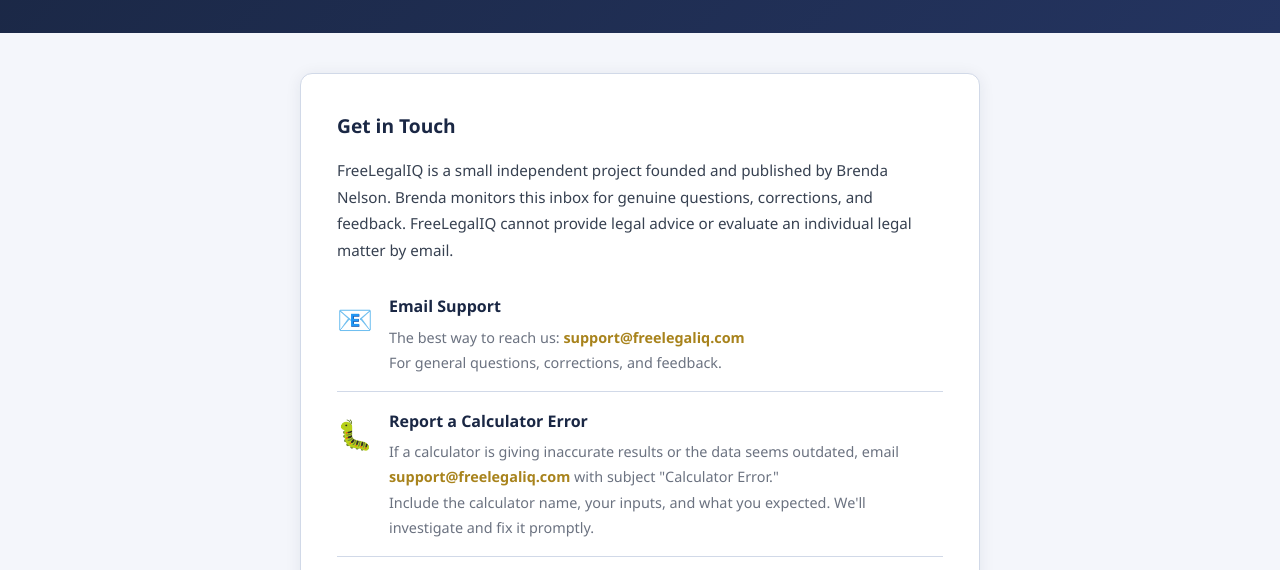
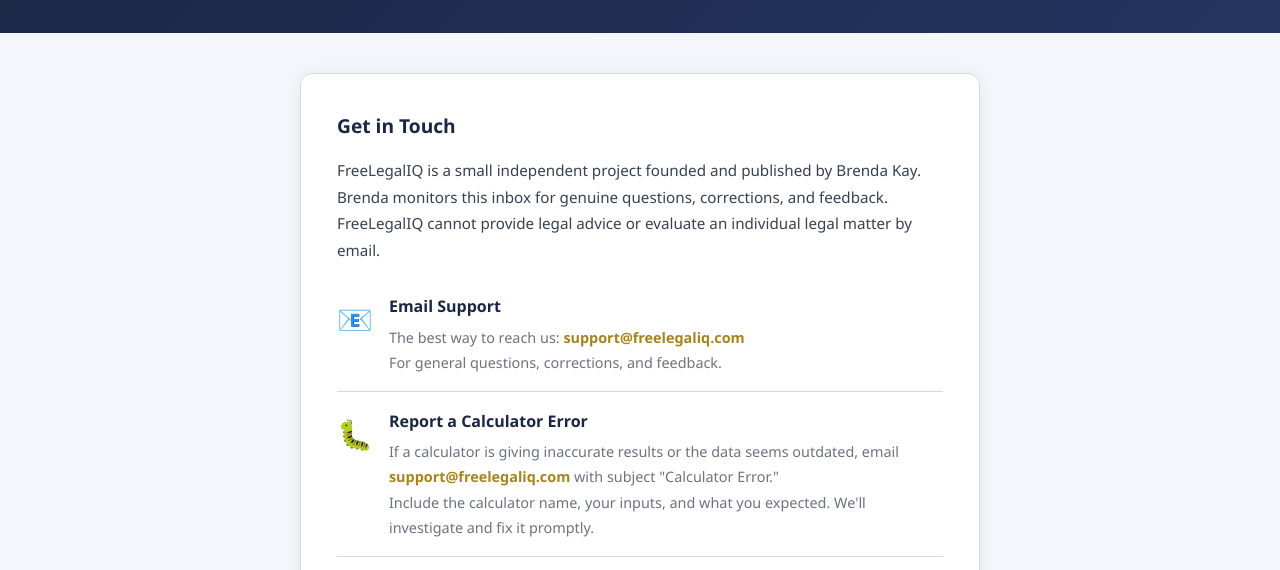
Before and after one commit to otis4brenda/freelegaliq, a plain HTML site: page contact.html in a window 1280 px wide. Shown: the part 226-796 px from the top of the page. Drawn offline with Linux system fonts and the light colour scheme.

Commit message:
Fix: Brenda Nelson → Brenda Kay on contact page

```diff
--- a/contact.html
+++ b/contact.html
@@ -95,7 +95,7 @@
 
   <div class="content-card">
     <h2>Get in Touch</h2>
-    <p>FreeLegalIQ is a small independent project founded and published by Brenda Nelson. Brenda monitors this inbox for genuine questions, corrections, and feedback. FreeLegalIQ cannot provide legal advice or evaluate an individual legal matter by email.</p>
+    <p>FreeLegalIQ is a small independent project founded and published by Brenda Kay. Brenda monitors this inbox for genuine questions, corrections, and feedback. FreeLegalIQ cannot provide legal advice or evaluate an individual legal matter by email.</p>
 
     <div class="contact-method">
       <div class="contact-icon">📧</div>
```
